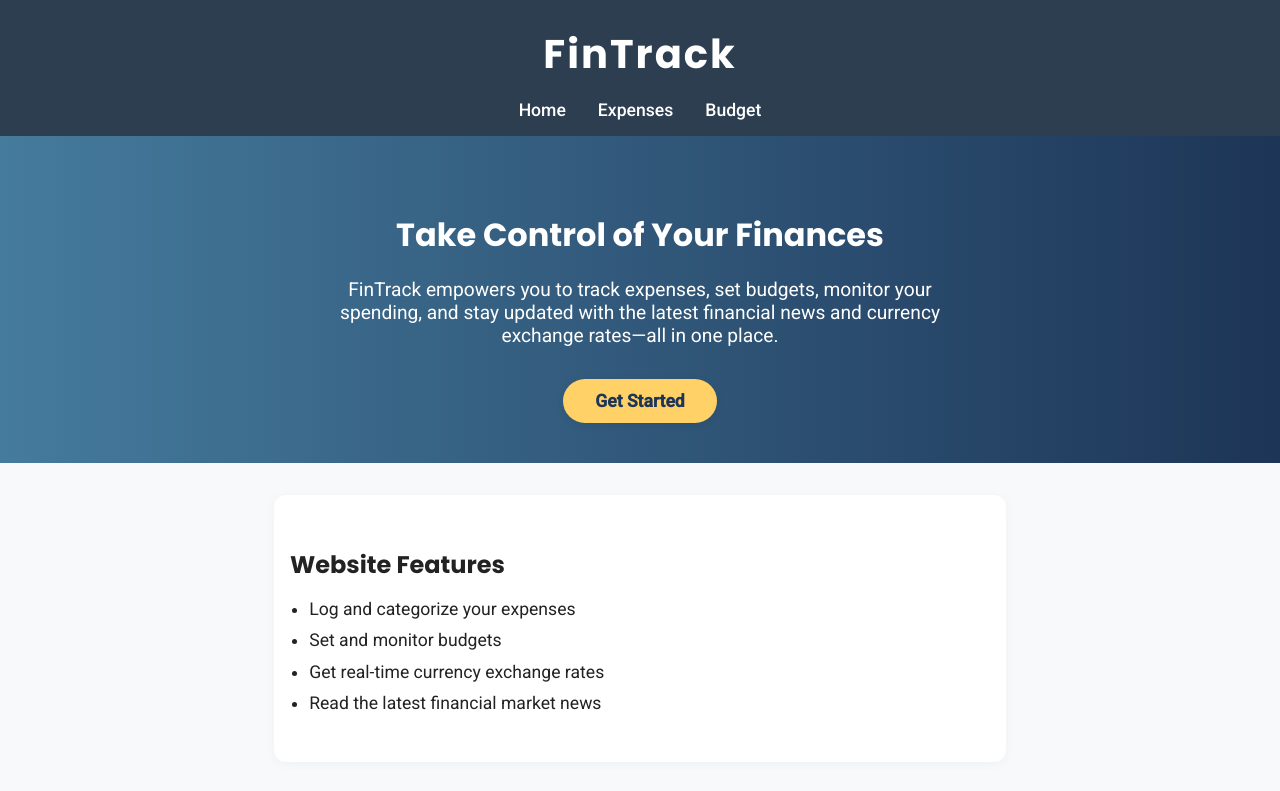
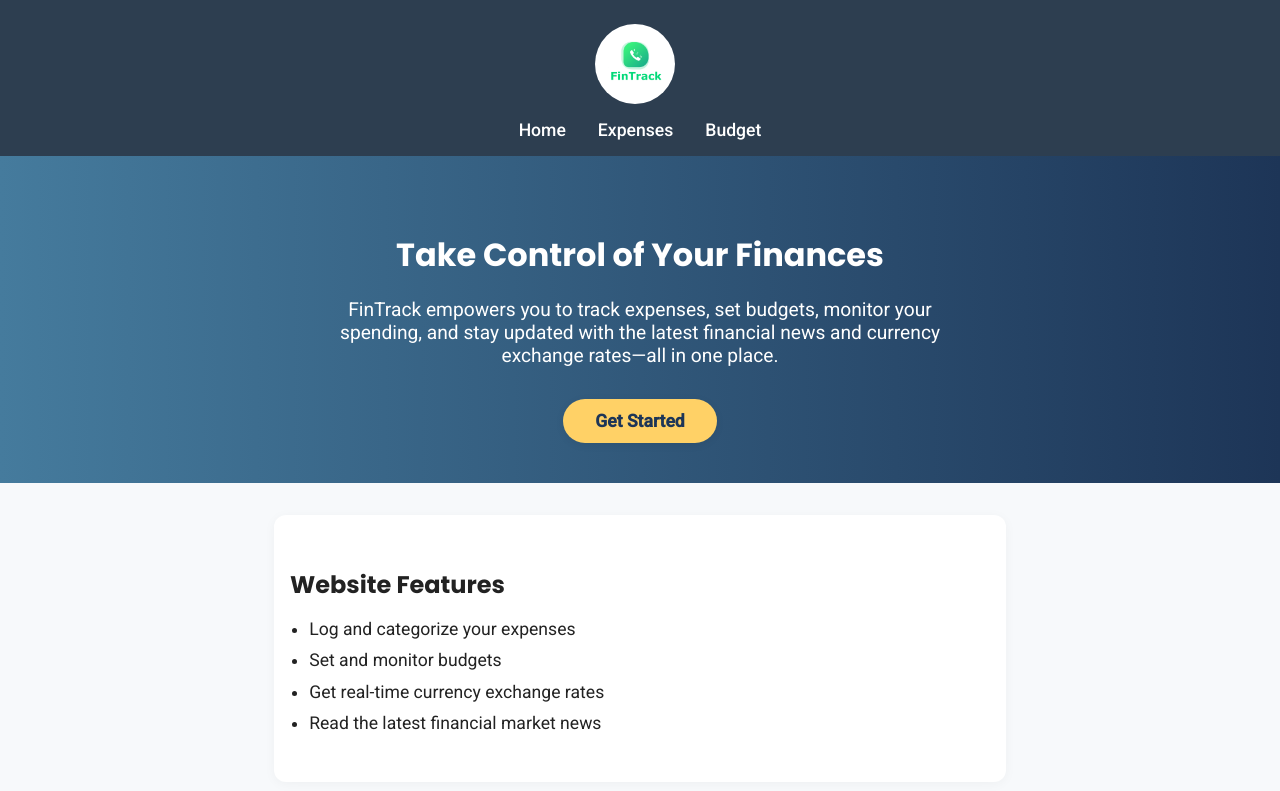
Before and after one commit to Funkidalick24/fintrack-vite-app, a website: page src/index.html in a window 1280 px wide. Shown: the top 791 px of the page. Drawn offline with Linux system fonts and the light colour scheme.

Commit message:
Refactor code structure for improved readability and maintainability

```diff
--- a/src/index.html
+++ b/src/index.html
@@ -7,10 +7,11 @@
     <link rel="stylesheet" href="./styles/main.css">
     <link href="https://fonts.googleapis.com/css?family=Poppins:700&display=swap" rel="stylesheet">
     <link href="https://fonts.googleapis.com/css?family=Roboto:400,500&display=swap" rel="stylesheet">
+    <link rel="shortcut icon" href="/images/favicon.ico" type="image/x-icon">
 </head>
 <body>
     <header>
-        <h1>FinTrack</h1>
+         <a href="/"><img src="/images/logo.png" alt="logo" class="logo"></a>
         <nav>
           <ul>
             <li><a href="/index.html">Home</a></li>
--- a/src/styles/main.css
+++ b/src/styles/main.css
@@ -486,3 +486,13 @@ footer {
         padding: 0.5rem 0.2rem;
     }
 }
+
+.logo{
+    width: 80px;
+    height: 80px;
+    border-radius: 50%;
+    background-color: #fff;
+    display: inline-block;
+    margin-right: 10px;
+    vertical-align: middle;
+}
```
Also changed, not shown: src/budget.html (+2 -1 lines), src/expenses.html (+2 -1 lines), src/news.html (+2 -1 lines), src/public/images/favicon.ico (added), src/public/images/logo.jpg (added), src/public/images/logo.png (added).
